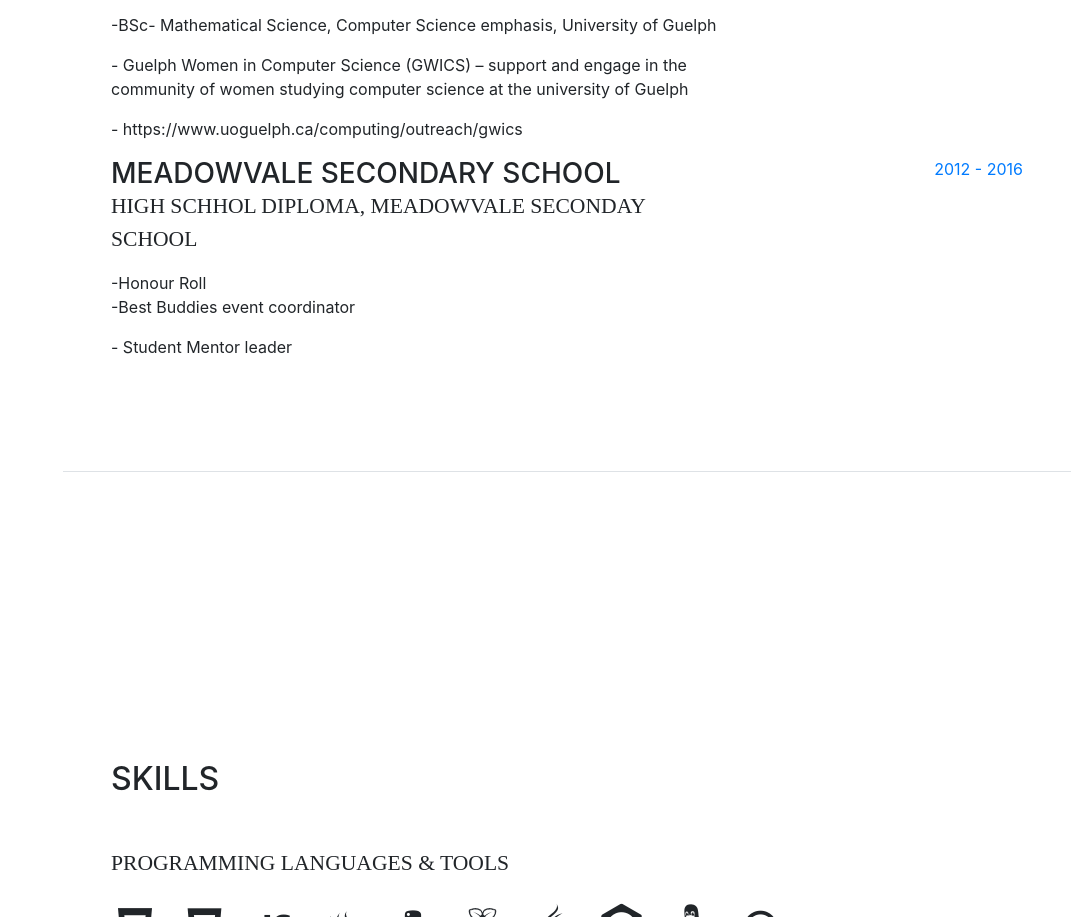
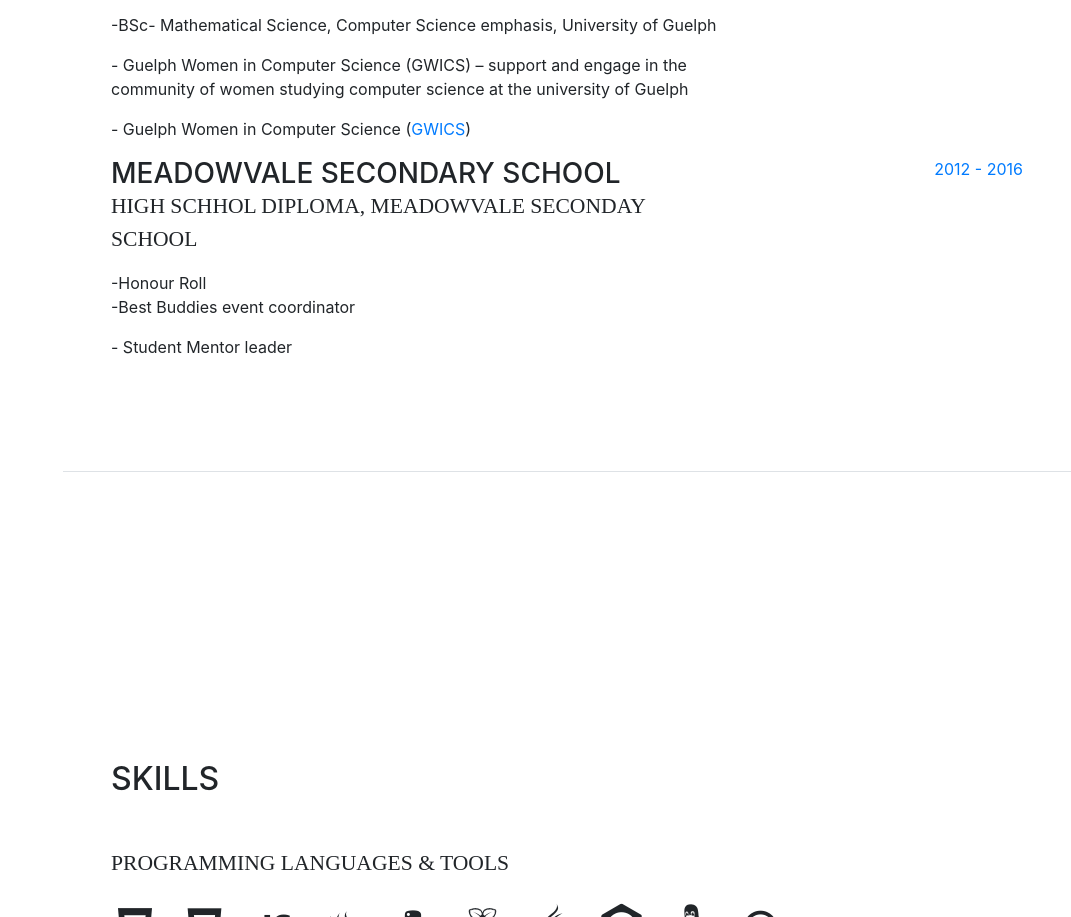
Before and after one commit to Melissa-Kennedy/melissa-kennedy.github.io, a website with bundled scripts: page index.html in a window 1280 px wide. Shown: the part 1964-2881 px from the top of the page, without its empty margins (209-1280 px from the left). Built offline with nearby package versions, Linux system fonts and the light colour scheme; a web font is replaced by a local one.

Commit message:
GWICS update 3.0

```diff
--- a/index.html
+++ b/index.html
@@ -131,7 +131,7 @@
             <p>  - Notable courses include: Discrete Structures I/II, Intermediate Programming, Data Structures, Object Oriented Programming, Statistics I/II (covering topics on regression analysis, probability confidence intervals) </p>
             <p>  -BSc- Mathematical Science, Computer Science emphasis, University of Guelph </p>
             <p>  - Guelph Women in Computer Science (GWICS) – support and engage in the community of women studying computer science at the university of Guelph</p>
-            <p>          - https://www.uoguelph.ca/computing/outreach/gwics </p>
+            <p>          - Guelph Women in Computer Science (<a href= "https://www.uoguelph.ca/computing/outreach/gwics"target="_blank">GWICS</a>) </p>
 
             </div>
             <div class="resume-date text-md-right">
```
